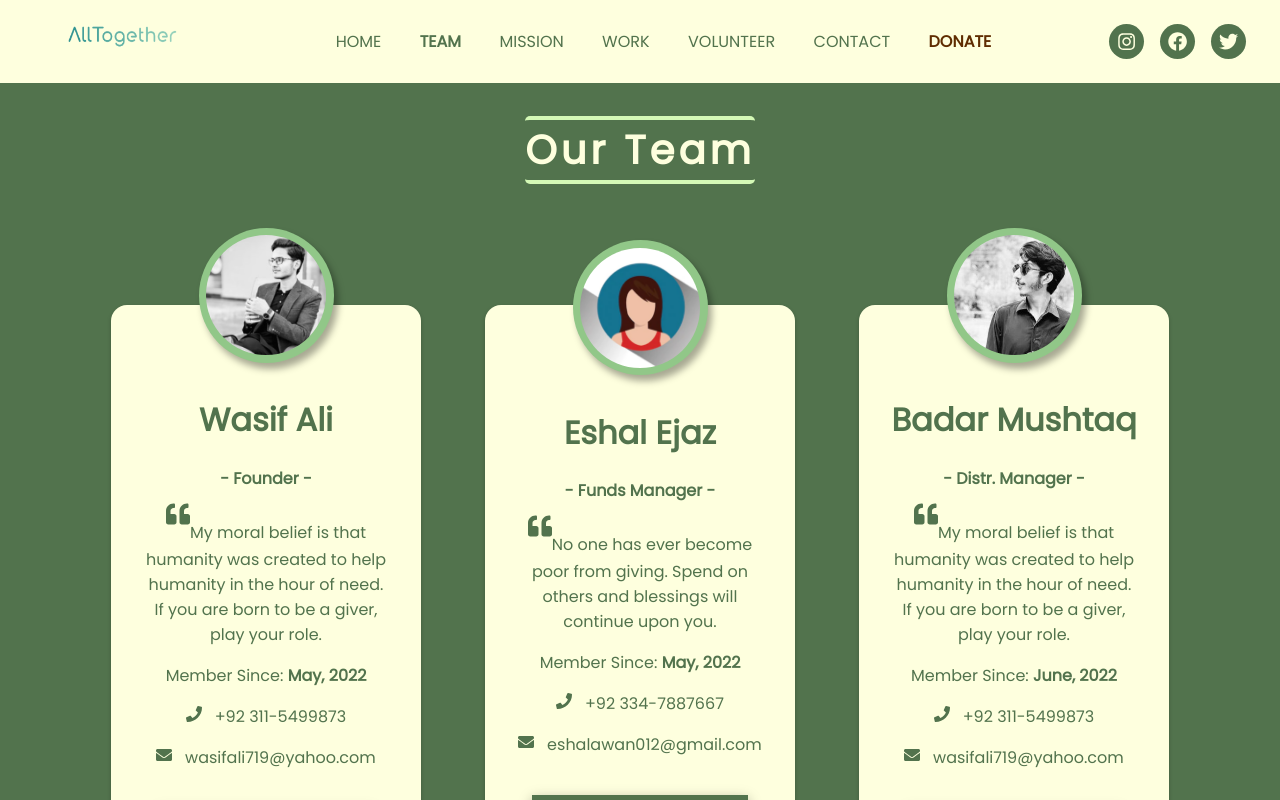
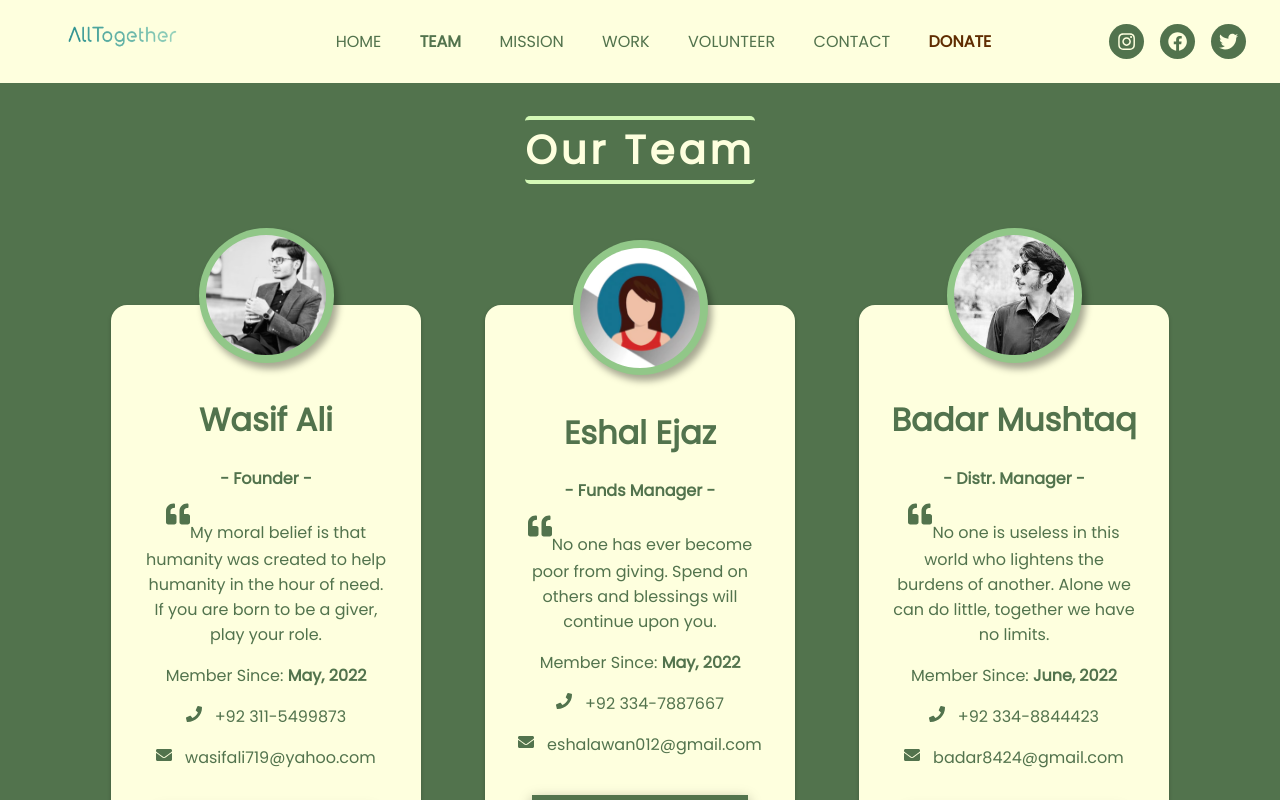
Before and after one commit to WaxifAlee/project_altogether, a Next.js app: page /team in a window 1280 px wide. Shown: the top 800 px of the page. Built offline with nearby package versions, Linux system fonts and the light colour scheme.

Commit message:
Team Members information detail

```diff
--- a/components/Navbar/Navbar.module.scss
+++ b/components/Navbar/Navbar.module.scss
@@ -1,6 +1,8 @@
 @import url("https://fonts.googleapis.com/css2?family=Leckerli+One&display=swap");
 @import url("https://fonts.googleapis.com/css2?family=Inter&display=swap");
 @import url("https://fonts.googleapis.com/css2?family=Poppins&display=swap");
+
+$poppins-Font: "Poppins", sans-serif;
 
 @keyframes fadeIn {
   0% {
@@ -51,7 +53,7 @@
   justify-content: space-around;
   justify-items: center;
   align-items: center;
-  font-family: "Poppins";
+  font-family: $poppins-Font;
 
   .icons {
     display: none;
@@ -198,7 +200,7 @@
           a {
             text-decoration: none;
             color: #5f2c01;
-            font-family: "Poppins";
+            font-family: $poppins-Font;
             font-size: 14px;
           }
         }
--- a/pages/team.jsx
+++ b/pages/team.jsx
@@ -52,10 +52,10 @@ const team = () => {
     pictureBadar,
     "Badar Mushtaq",
     "Distr. Manager",
-    "My moral belief is that humanity was created to help humanity in the hour of need. If you are born to be a giver, play your role.",
+    "No one is useless in this world who lightens the burdens of another. Alone we can do little, together we have no limits.",
     "June, 2022",
-    "+92 311-5499873",
-    "wasifali719@yahoo.com"
+    "+92 334-8844423",
+    "badar8424@gmail.com"
   );
 
   const members = [wasif, eshal, badar];
```
